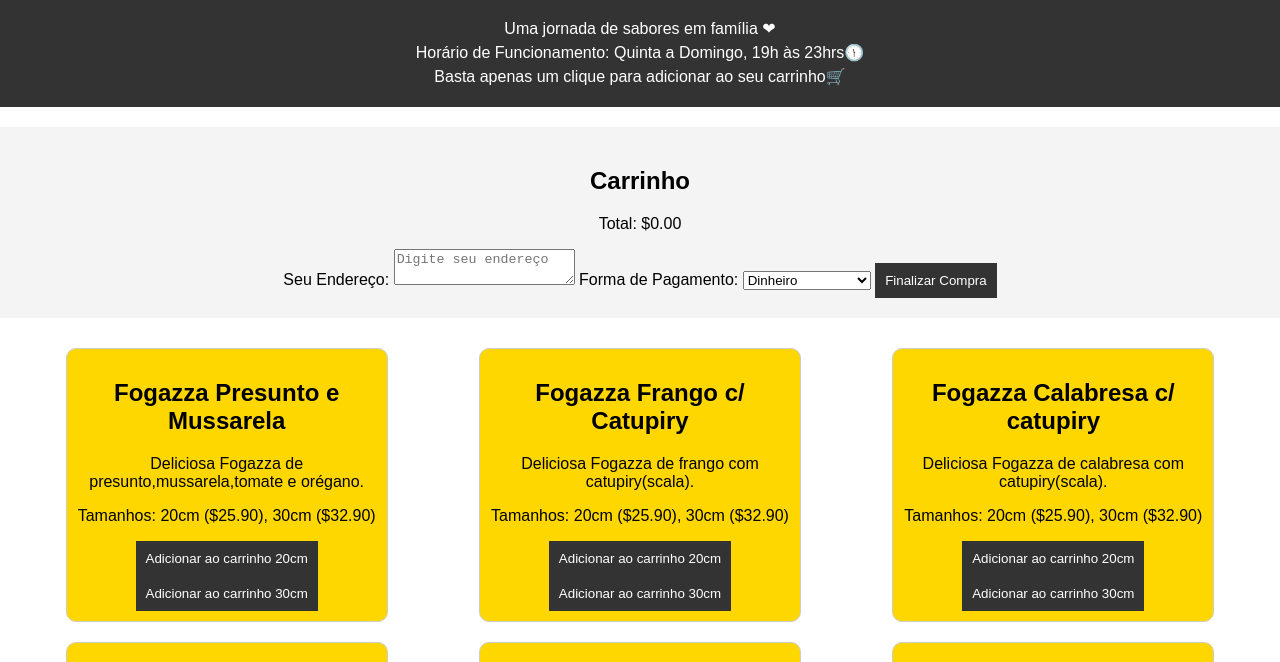
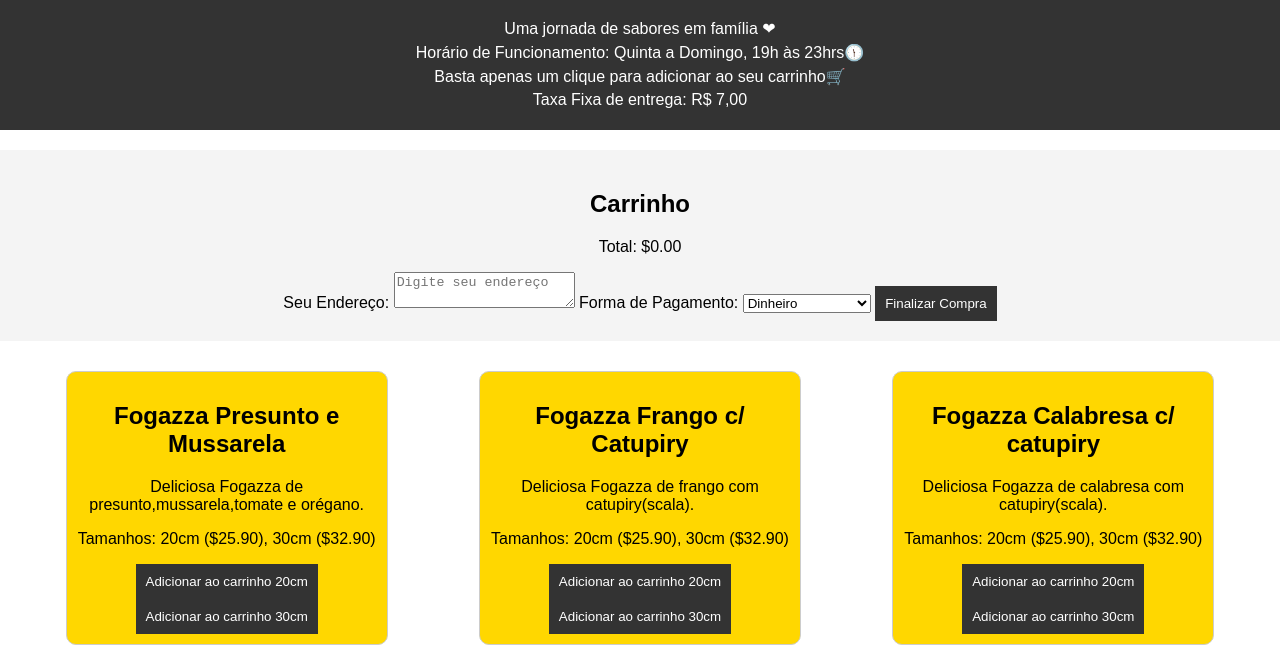
Before and after one commit to mfjuliaa/Project-LaFogazza, a plain HTML site: page index.html in a window 1280 px wide. Shown: the part 77-739 px from the top of the page. Drawn offline with Linux system fonts and the light colour scheme.

Commit message:
first commit

```diff
--- a/index.html
+++ b/index.html
@@ -15,6 +15,8 @@
         <p>Uma jornada de sabores em família ❤</p>
         <p>Horário de Funcionamento: Quinta a Domingo, 19h às 23hrs🕦</p>
         <p>Basta apenas um clique para adicionar ao seu carrinho🛒</p>
+        <p>Taxa Fixa de entrega: R$ 7,00 </p>
+
 
 
     </header>
```
